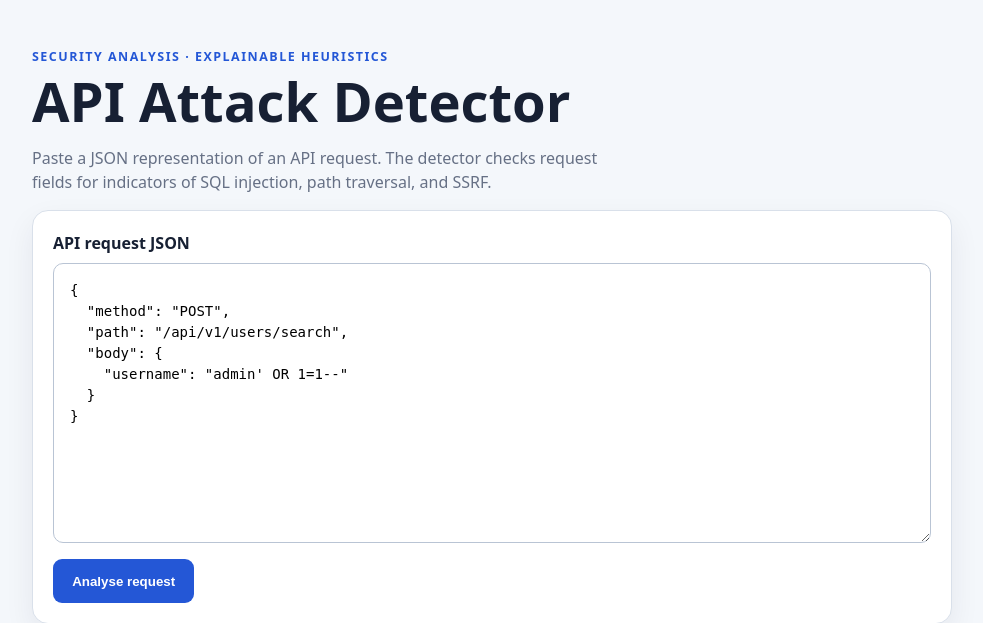
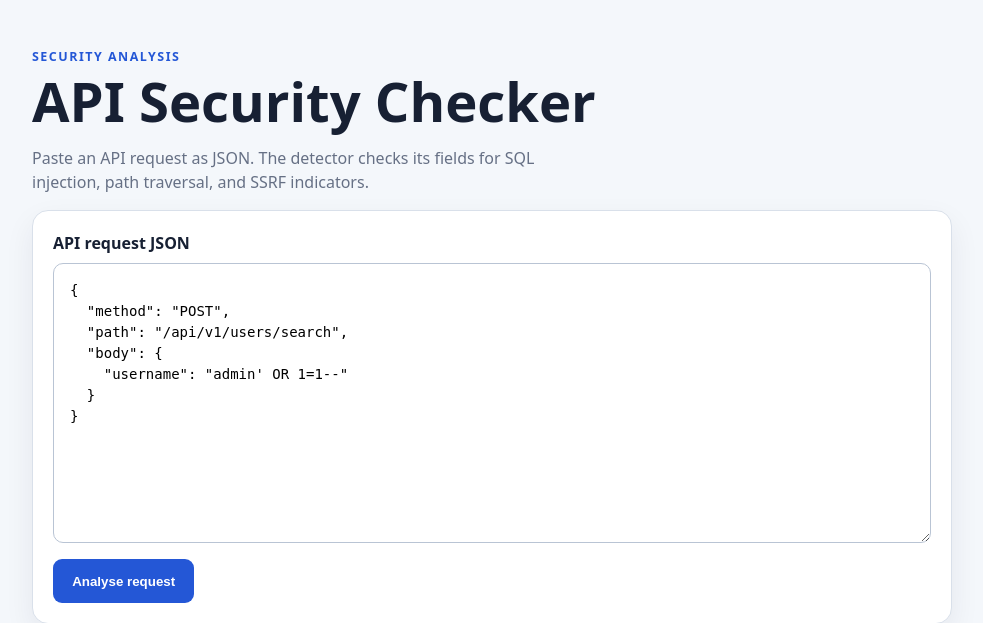
Before and after one commit to tubberjoe/security-api-detector, a Flask app: page / in a window 1280 px wide. Shown: the top 623 px of the page, without its empty margins (148-1131 px from the left). Run offline with Flask 3, Linux system fonts and the light colour scheme.

Commit message:
Refresh project title

```diff
--- a/templates/index.html
+++ b/templates/index.html
@@ -2,7 +2,7 @@
 <html lang="en">
 <head>
   <meta charset="utf-8">
-  <title>API Attack Detector</title>
+  <title>API Security Checker</title>
   <style>
     :root { color-scheme: light; --ink: #172033; --muted: #667085; --line: #d9e0ea; --panel: #fff; --blue: #2457d6; }
     * { box-sizing: border-box; }
@@ -34,9 +34,9 @@
 </head>
 <body>
 <main>
-  <div class="eyebrow">Security analysis · explainable heuristics</div>
-  <h1>API Attack Detector</h1>
-  <p class="intro">Paste a JSON representation of an API request. The detector checks request fields for indicators of SQL injection, path traversal, and SSRF.</p>
+  <div class="eyebrow">Security analysis</div>
+  <h1>API Security Checker</h1>
+  <p class="intro">Paste an API request as JSON. The detector checks its fields for SQL injection, path traversal, and SSRF indicators.</p>
   <form class="panel" method="post">
     <label for="request_json">API request JSON</label>
     <textarea name="request_json">{{ request_json }}</textarea>
```
Also changed, not shown: worker.py (+4 -4 lines), README.md.
